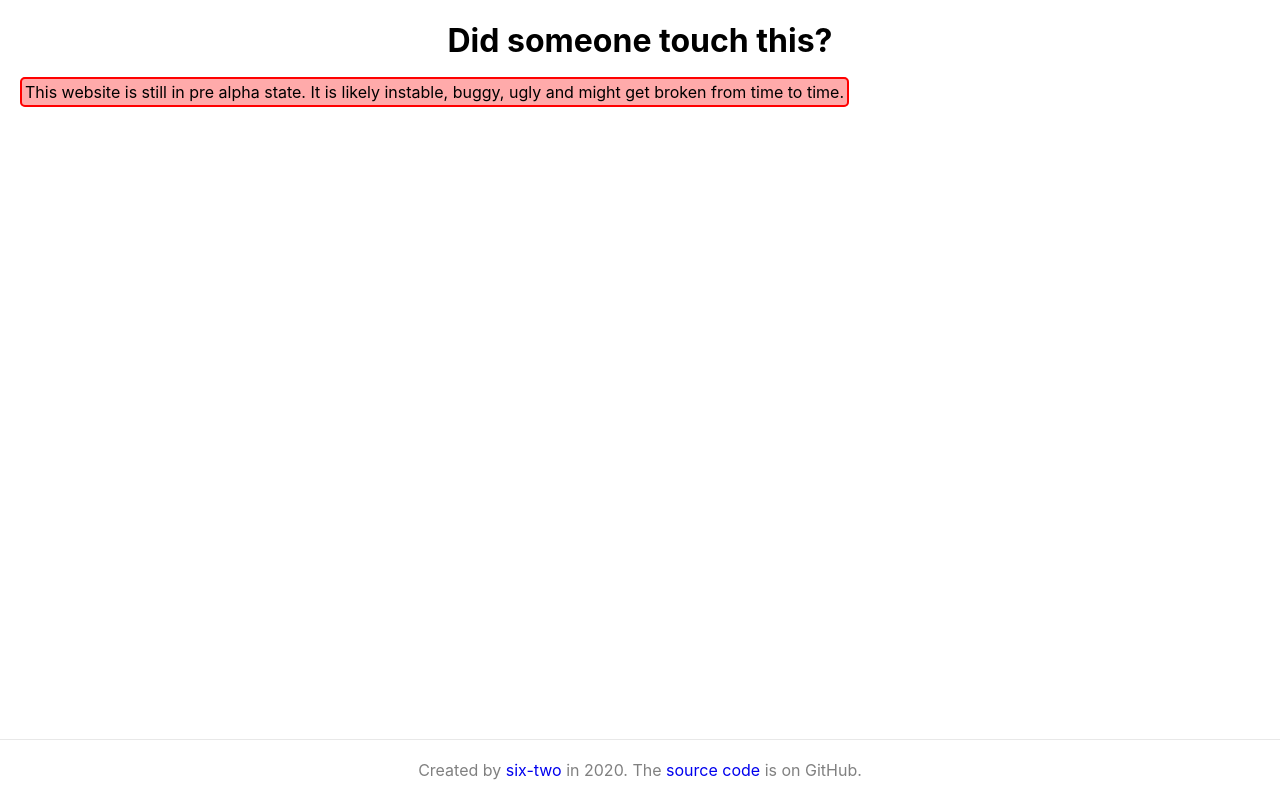
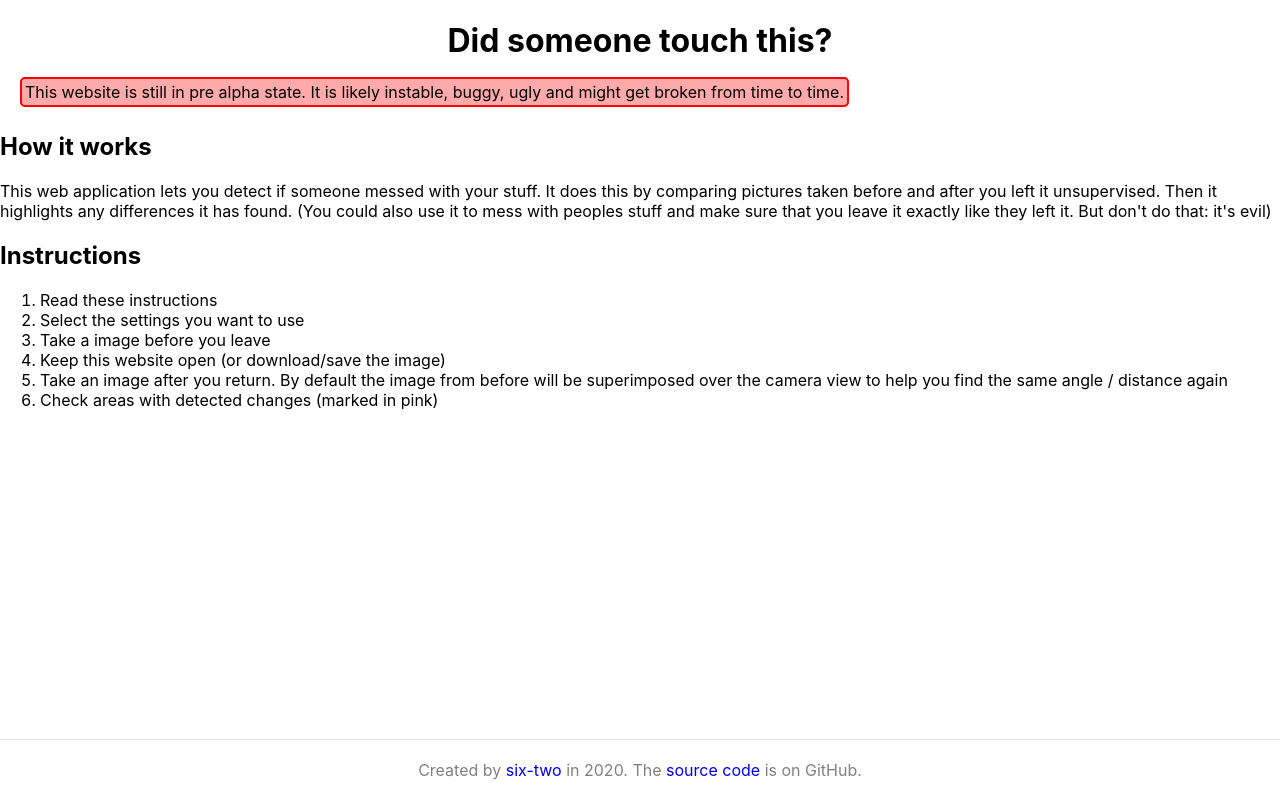
Before and after one commit to six-two/react_did_someone_touch_this, a React (Create React App) app: page / in a window 1280 px wide. Built offline with nearby package versions, Linux system fonts and the light colour scheme; no server answers.

Commit message:
Added basic instructions

```diff
--- a/src/app/Main.tsx
+++ b/src/app/Main.tsx
@@ -3,6 +3,7 @@ import { connect } from 'react-redux';
 import '../css/main.scss';
 import ImageCompareView from './ImageCompareView';
 import TakeImageView from './TakeImageView';
+import InstructionView from './steps/Instructions';
 import { State as ReduxState, ImageData } from './redux/store';
 import { setAfterImage, setBeforeImage } from './redux/actions';
 
@@ -47,7 +48,10 @@ class MainView extends React.Component<Props, State> {
 
   renderContents() {
     if (!this.props.beforeImageData) {
-      return <TakeImageView onPhoto={this.props.setBeforeImage} />
+      return <div>
+        <InstructionView />
+        <TakeImageView onPhoto={this.props.setBeforeImage} />
+      </div>
     }
     if (!this.props.afterImageData) {
       return <TakeImageView onPhoto={this.props.setAfterImage} backgroundImage={this.props.beforeImageData} />
--- /dev/null
+++ b/src/app/steps/Instructions.tsx
@@ -0,0 +1,28 @@
+import React from 'react';
+
+class InstructionsView extends React.Component {
+  render() {
+    //TODO improve
+    return (
+      <div className="instructions">
+        <h2>How it works</h2>
+        <p>
+          This web application lets you detect if someone messed with your stuff. It does this by comparing pictures taken before and after you left it unsupervised.
+          Then it highlights any differences it has found.
+          (You could also use it to mess with peoples stuff and make sure that you leave it exactly like they left it. But don't do that: it's evil)
+        </p>
+        <h2>Instructions</h2>
+        <ol>
+          <li>Read these instructions</li>
+          <li>Select the settings you want to use</li>
+          <li>Take a image before you leave</li>
+          <li>Keep this website open (or download/save the image)</li>
+          <li>Take an image after you return. By default the image from before will be superimposed over the camera view to help you find the same angle / distance again</li>
+          <li>Check areas with detected changes (marked in pink)</li>
+        </ol>
+      </div>
+    );
+  }
+}
+
+export default InstructionsView;
```
